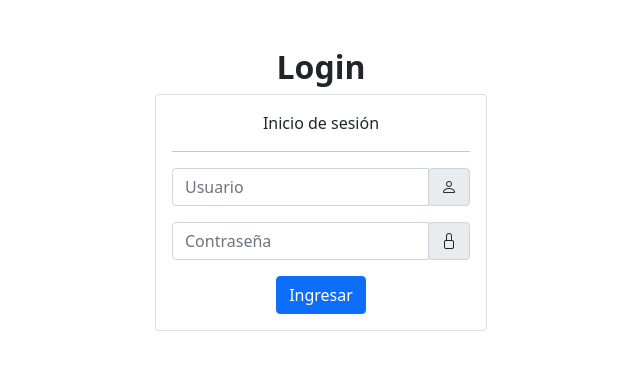
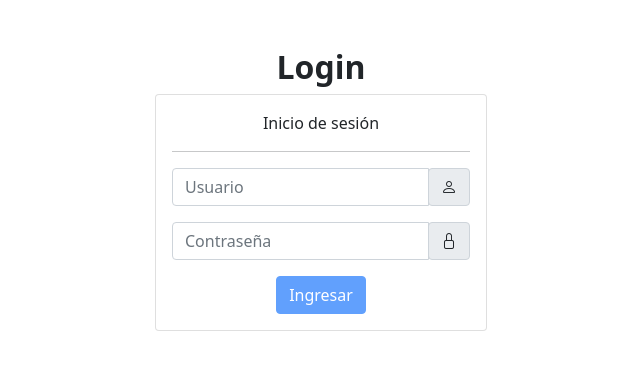
Before and after one commit to SebsMusicLive/Cartas-2.0, an Angular app: page / in a window 1280 px wide. Shown: the top 370 px of the page, without its empty margins (319-959 px from the left). Built offline with nearby package versions, Linux system fonts and the light colour scheme.

Commit message:
Se agrega funcionalidad login

```diff
--- a/src/app/login/login.component.html
+++ b/src/app/login/login.component.html
@@ -34,7 +34,7 @@
 
                 <div class="row">
                     <div class="col-12">
-                        <button type="submit" class="btn btn-primary btn-block">Ingresar</button>
+                        <button type="submit" class="btn btn-primary btn-block" [disabled]="!loginForm.valid">Ingresar</button>
                     </div>
                     <!-- /.col -->
                 </div>
--- a/src/app/login/login.component.ts
+++ b/src/app/login/login.component.ts
@@ -11,12 +11,18 @@ import { FormBuilder, FormsModule, ReactiveFormsModule, Validators } from '@angu
 })
 export class LoginComponent {
 
+
   constructor(private fb: FormBuilder) {
 
   }
 
   login(){
+    if(this.usuario?.value?.toLocaleLowerCase()=='admin' && this.clave?.value?.toLocaleLowerCase()=='1234'){
+      console.log('Login correcto');
 
+    }else{
+      console.log('Login incorrecto');
+    }
   }
 
   get usuario() {
```
Also changed, not shown: src/app/cartas/cartas.component.ts (added, +12 -0 lines), src/app/cartas/cartas.component.css (added), src/app/cartas/cartas.component.html (added).
